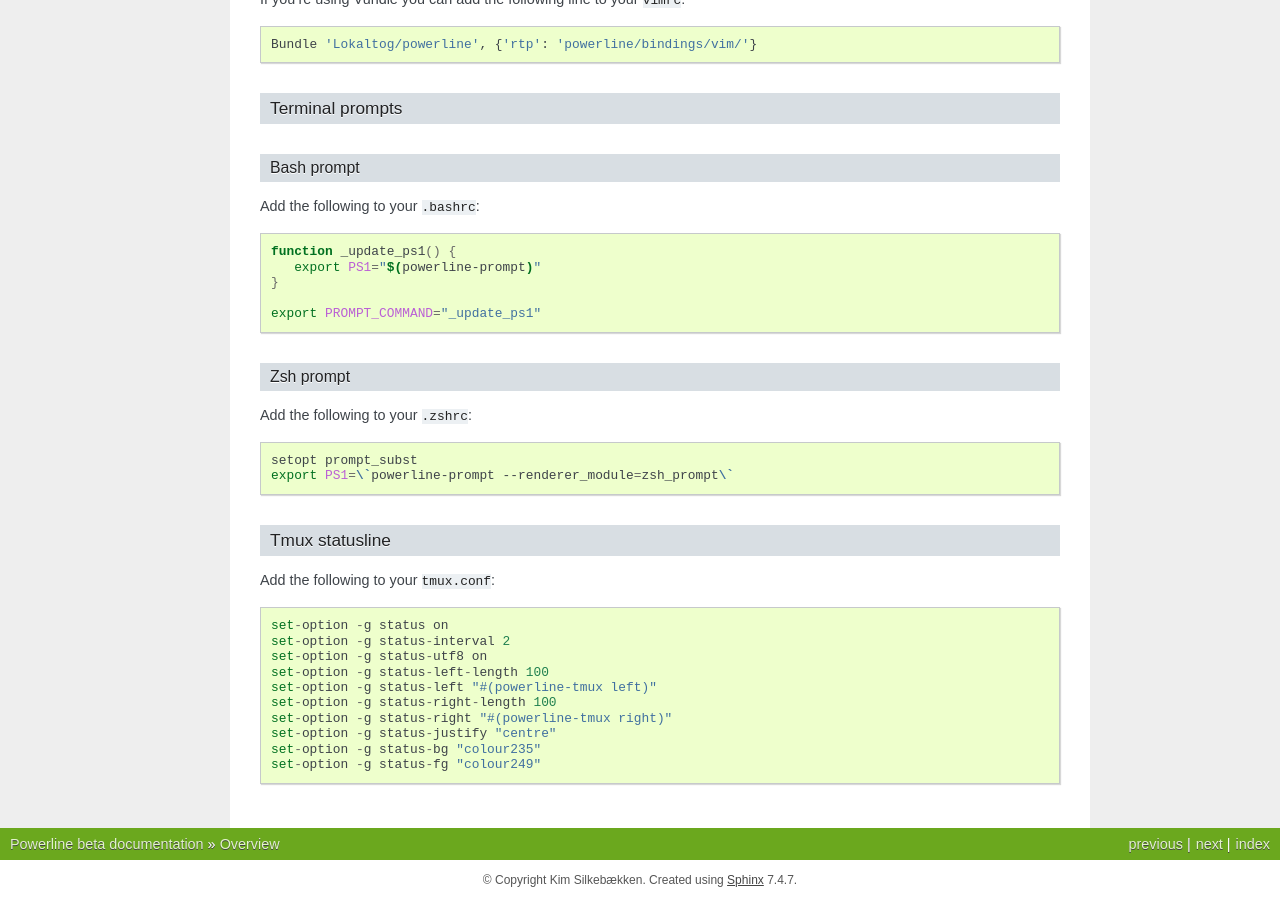
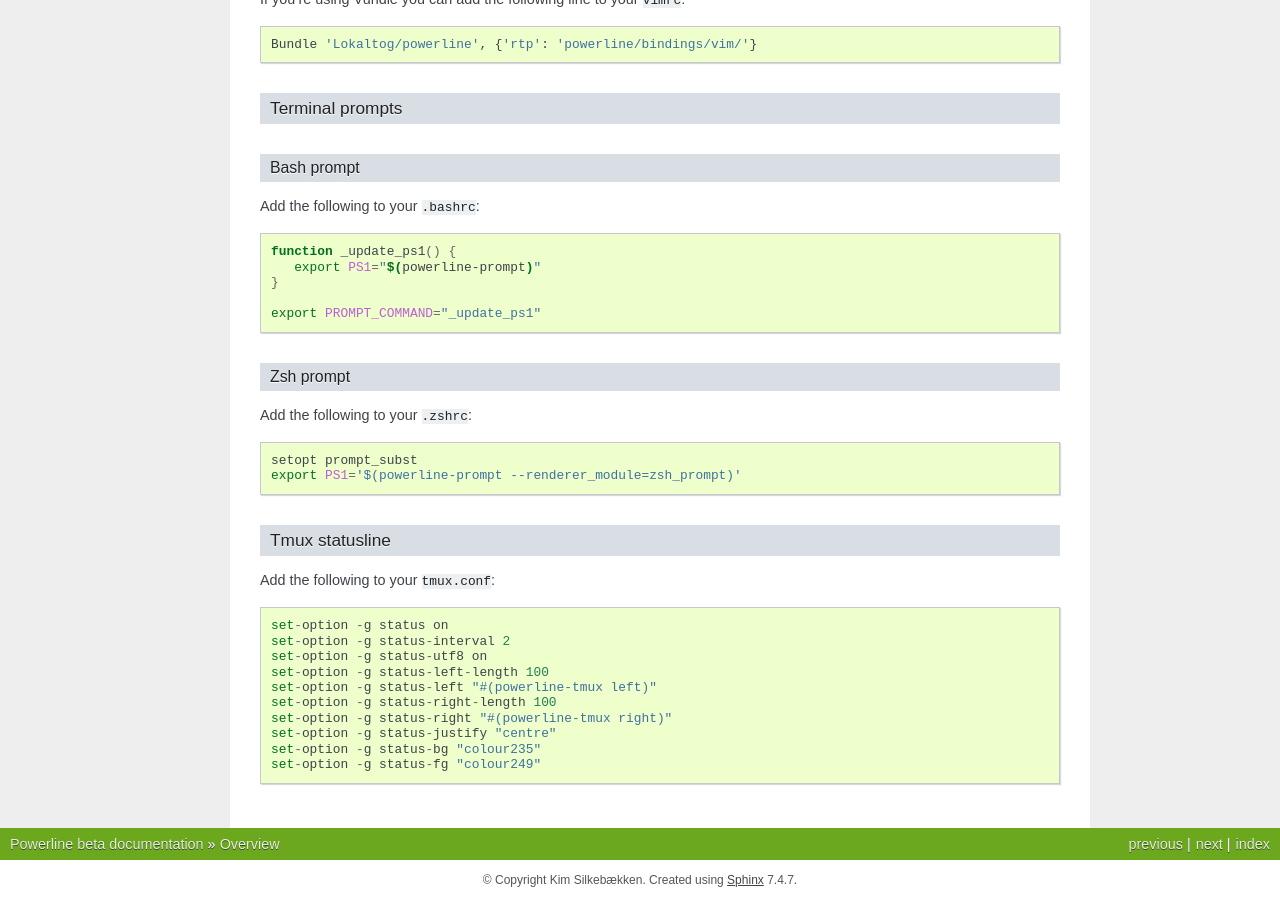
Before and after one commit to someyooyo/someyooyo, a Sphinx documentation site: the page built from docs/source/overview.rst, in a window 1280 px wide and 900 px high, scrolled down 2177 px. Built offline with Sphinx 7.4.7, drawn with Linux system fonts in a browser that asks for light colours.

```diff
--- a/docs/source/overview.rst
+++ b/docs/source/overview.rst
@@ -157,7 +157,7 @@ Add the following to your ``.zshrc``:
 .. code-block:: bash
 
    setopt prompt_subst
-   export PS1=\`powerline-prompt --renderer_module=zsh_prompt\`
+   export PS1='$(powerline-prompt --renderer_module=zsh_prompt)'
 
 Tmux statusline
 ^^^^^^^^^^^^^^^
```
